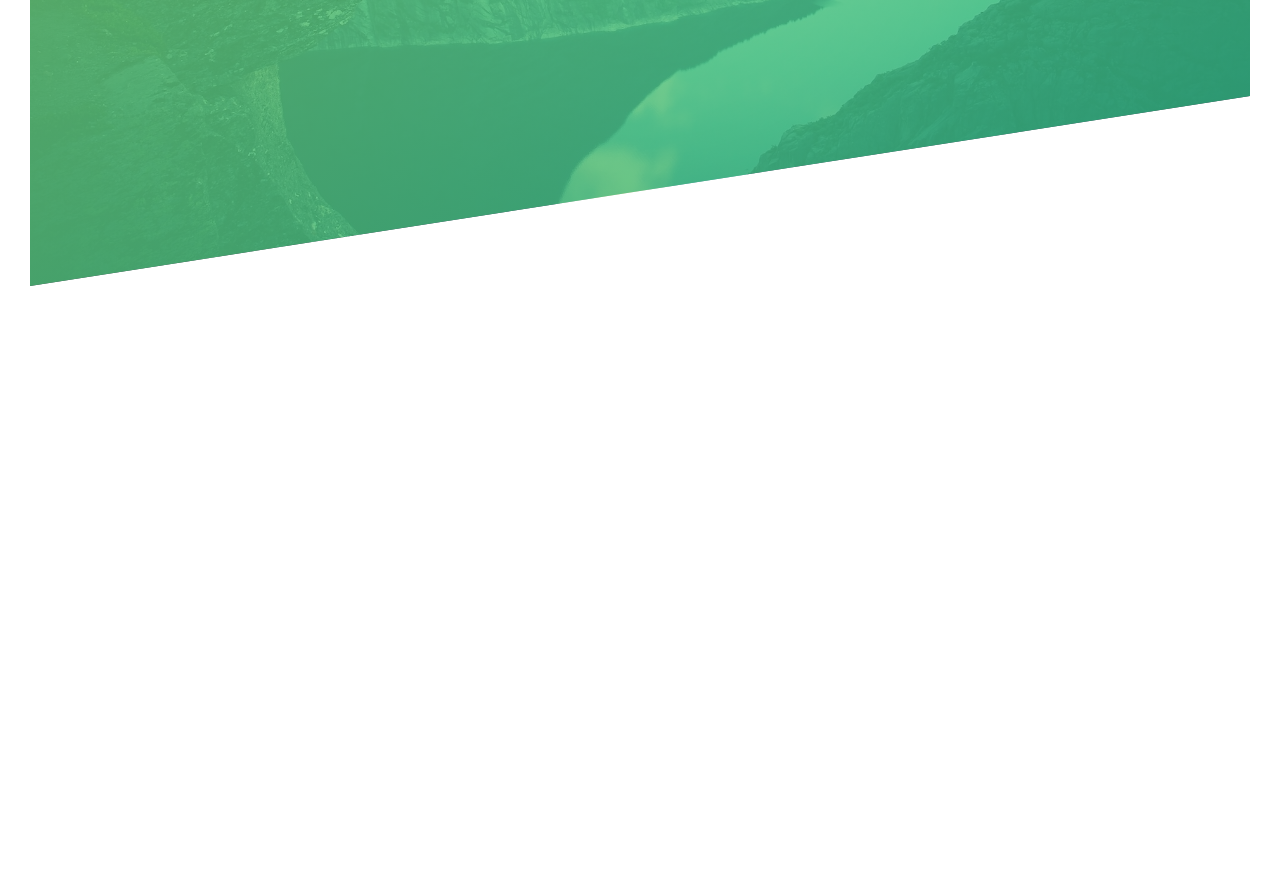
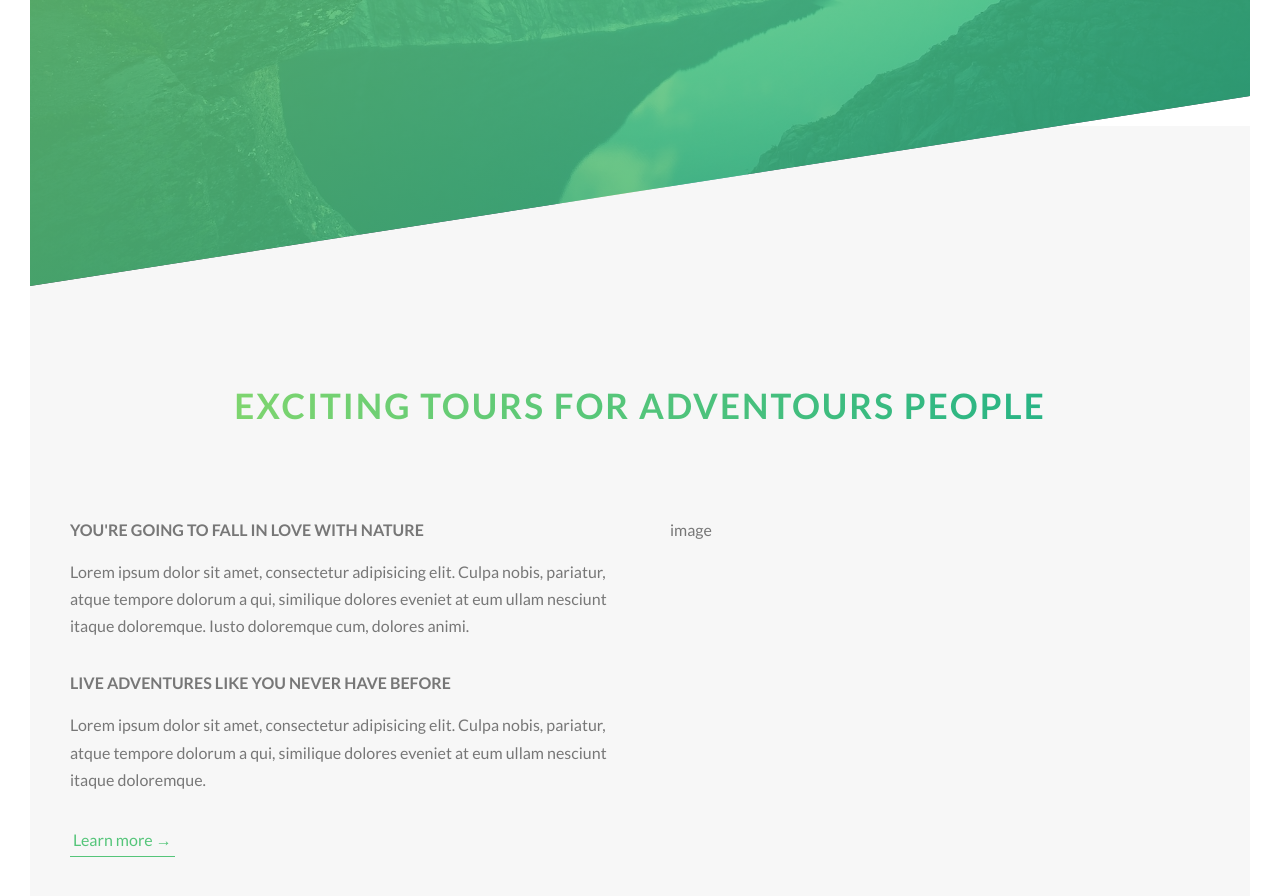
Before and after one commit to jvpereirarocha/natours, a website: page index.html in a window 1280 px wide. Shown: the part 504-1400 px from the top of the page. Before the commit the page ends 820 px from the top, so only its background shows below. Drawn offline with Linux system fonts and the light colour scheme.

Commit message:
building the first part of about section

```diff
--- a/index.html
+++ b/index.html
@@ -22,5 +22,37 @@
                 <a href="#" class="btn btn--white btn--animated">Discover our tours</a>
             </div>
         </header>
+
+        <main>
+            <section class="section-about">
+                <div class="u-center-text u-margin-bottom-big">
+                    <h2 class="heading-secondary">
+                        Exciting tours for adventours people
+                    </h2>
+                </div>
+                <div class="row">
+                    <div class="col-1-of-2">
+                        <h3 class="heading-tertiary u-margin-bottom-small">You're going to fall in love with nature</h3>
+                        <p class="paragraph">
+                            Lorem ipsum dolor sit amet, consectetur adipisicing elit.
+                            Culpa nobis, pariatur, atque tempore dolorum a qui,
+                            similique dolores eveniet at eum ullam nesciunt itaque doloremque.
+                            Iusto doloremque cum, dolores animi.
+                        </p>
+                        <h3 class="heading-tertiary u-margin-bottom-small">Live adventures like you never have before</h3>
+                        <p class="paragraph">
+                            Lorem ipsum dolor sit amet, consectetur adipisicing elit.
+                            Culpa nobis, pariatur, atque tempore dolorum a qui,
+                            similique dolores eveniet at eum ullam nesciunt itaque doloremque.
+                        </p>
+
+                        <a href="#" class="btn-text">Learn more &rarr;</a>
+                    </div>
+                    <div class="col-1-of-2">
+                        image
+                    </div>
+                </div>
+            </section>
+        </main>
     </body>
 </html>
--- a/sass/abstracts/_variables.scss
+++ b/sass/abstracts/_variables.scss
@@ -1,9 +1,14 @@
+// Colors
 $color-primary: #55c57a;
 $color-primary-light: #7ed56f;
 $color-primary-dark: #28b485;
 $color-gray-dark: #777;
 $color-white: #fff;
 $color-black: #000;
+$color-gray-light: #f7f7f7;
+
+// Font
+$default-font-size: 1.6rem;
 
 // Grid
 $grid-width: 114rem;
--- a/sass/base/_typography.scss
+++ b/sass/base/_typography.scss
@@ -1,7 +1,7 @@
 body {
     font-family: "Lato", sans-serif;
     font-weight: 400;
-    font-size: 1.6rem;
+    font-size: $default-font-size;
     line-height: 1.7;
     color: $color-gray-dark;
     padding: 3rem;
@@ -32,3 +32,34 @@ body {
         animation: moveInRight 1s ease-out;
     }
 }
+
+.heading-secondary {
+    font-size: 3.5rem;
+    text-transform: uppercase;
+    font-weight: 700;
+    display: inline-block;
+    background-image: linear-gradient(to right, $color-primary-light, $color-primary-dark);
+    -webkit-background-clip: text;
+    color: transparent;
+    letter-spacing: 2px;
+    transition: all .2s;
+
+    &:hover {
+        transform: skewY(2deg) skewX(15deg) scale(1.1);
+        text-shadow: .5rem 1rem 2rem rgba($color-black, .2);
+    }
+}
+
+.heading-tertiary {
+    font-size: $default-font-size;
+    font-weight: 700;
+    text-transform: uppercase;
+}
+
+.paragraph {
+    font-size: $default-font-size;
+
+    &:not(:last-child) {
+        margin-bottom: 3rem;
+    }
+}
--- a/sass/base/_utilities.scss
+++ b/sass/base/_utilities.scss
@@ -0,0 +1,5 @@
+.u-center-text { text-align: center; }
+
+.u-margin-bottom-small { margin-bottom: 1.5rem; }
+.u-margin-bottom-medium { margin-bottom: 4rem; }
+.u-margin-bottom-big { margin-bottom: 8rem; }
--- a/sass/components/_button.scss
+++ b/sass/components/_button.scss
@@ -2,6 +2,7 @@
 
     &:link,
     &:visited {
+        font-size: $default-font-size;
         text-transform: uppercase;
         text-decoration: none;
         padding: 1.5rem 4rem;
@@ -9,7 +10,6 @@
         border-radius: 10rem;
         transition: all 0.2s;
         position: relative;
-        font-size: 1.6rem;
     }
 
     &:hover {
@@ -54,3 +54,29 @@
         animation-fill-mode: backwards;
     }
 }
+
+
+.btn-text {
+    &:link,
+    &:visited {
+        font-size: $default-font-size;
+        color: $color-primary;
+        display: inline-block;
+        text-decoration: none;
+        border-bottom: 1px solid $color-primary;
+        padding: .3rem;
+        transition: all .2s;
+    }
+
+    &:hover {
+        background-color: $color-primary;
+        color: $color-white;
+        box-shadow: 0 1rem 2rem rgba($color-black, .15);
+        transform: translateY(-2px);
+    }
+
+    &:active {
+        box-shadow: 0 .5rem 1rem rgba($color-black, .15);
+        transform: translateY(0);
+    }
+}
--- a/sass/layout/_grid.scss
+++ b/sass/layout/_grid.scss
@@ -1,6 +1,5 @@
 .row {
     max-width: $grid-width;
-    background-color: #eee;
     margin: 0 auto;
 
     &:not(:last-child) {
@@ -10,8 +9,6 @@
     @include clearfix;
 
     [class^="col-"] {
-        color: #fff;
-        background-color: orangered;
         float: left;
 
         &:not(:last-child) {
--- a/sass/pages/_home.scss
+++ b/sass/pages/_home.scss
@@ -0,0 +1,5 @@
+.section-about {
+    background-color: $color-gray-light;
+    padding: 25rem 0;
+    margin-top: -20vh;
+}
```
Also changed, not shown: css/style.css.
